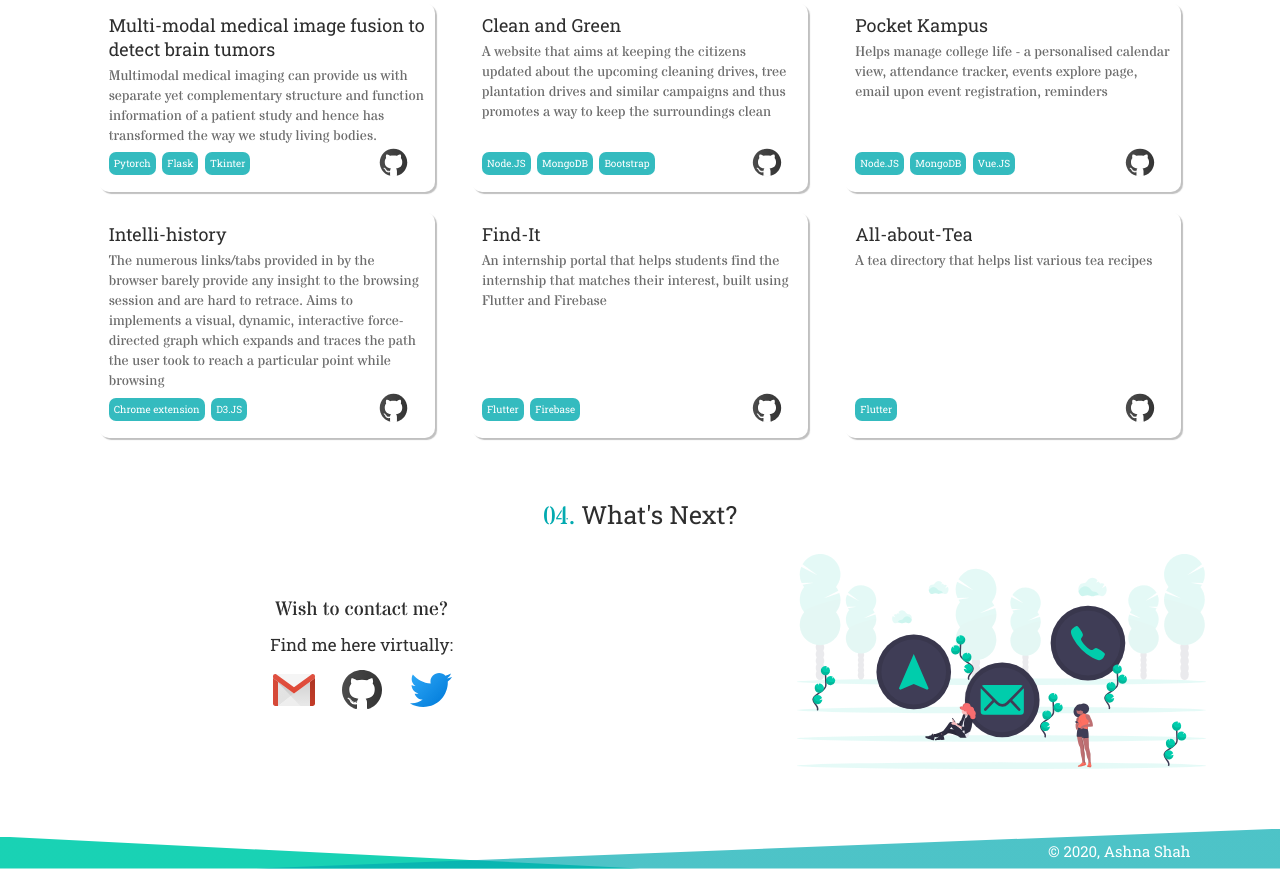
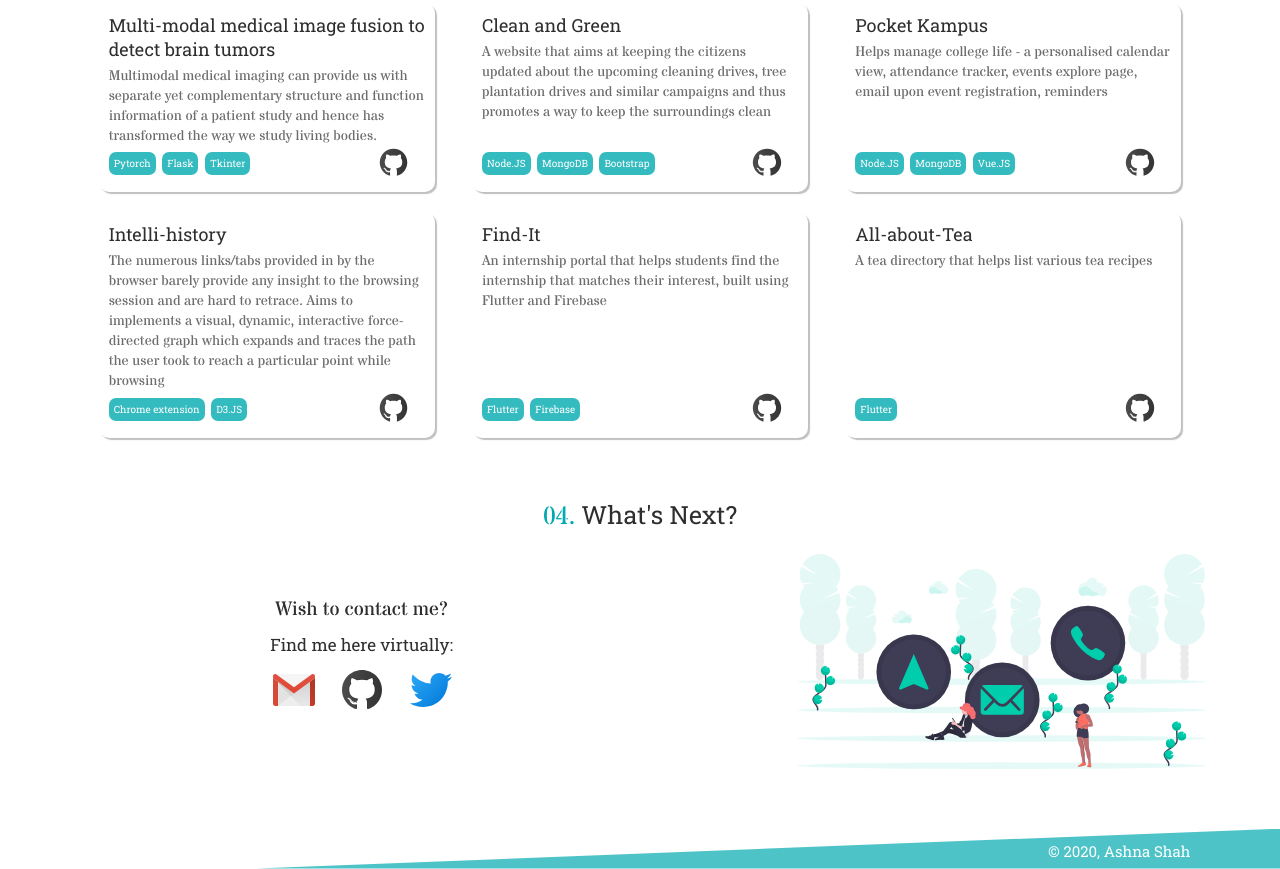
Before and after one commit to ashna111/ashna111.github.io, a website: page index.html in a window 1280 px wide. Shown: the part 1071-1940 px from the top of the page. Drawn offline with nearby package versions, Linux system fonts and the light colour scheme.

Commit message:
footer updated

```diff
--- a/sass/components/_footer.scss
+++ b/sass/components/_footer.scss
@@ -19,20 +19,20 @@
     }
 
 
-    &__background--2{
-        position: absolute;
-        bottom:0;
-        left:0;
-        width:100%;
-        height:80%;
-        background-image: linear-gradient(rgba($color-secondary,0.9),rgba($color-secondary,0.9));
-        clip-path: polygon(0 0, 0 100%, 50% 100%);
-        z-index: 2;
+    // &__background--2{
+    //     position: absolute;
+    //     bottom:0;
+    //     left:0;
+    //     width:100%;
+    //     height:80%;
+    //     background-image: linear-gradient(rgba($color-secondary,0.9),rgba($color-secondary,0.9));
+    //     clip-path: polygon(0 0, 0 100%, 50% 100%);
+    //     z-index: 2;
 
-        @media only screen and (max-width:600px){
-            display: none;
-        }
-    }
+    //     @media only screen and (max-width:600px){
+    //         display: none;
+    //     }
+    // }
 
     &__copyright{
         position: absolute;
```
Also changed, not shown: css/style.css.
